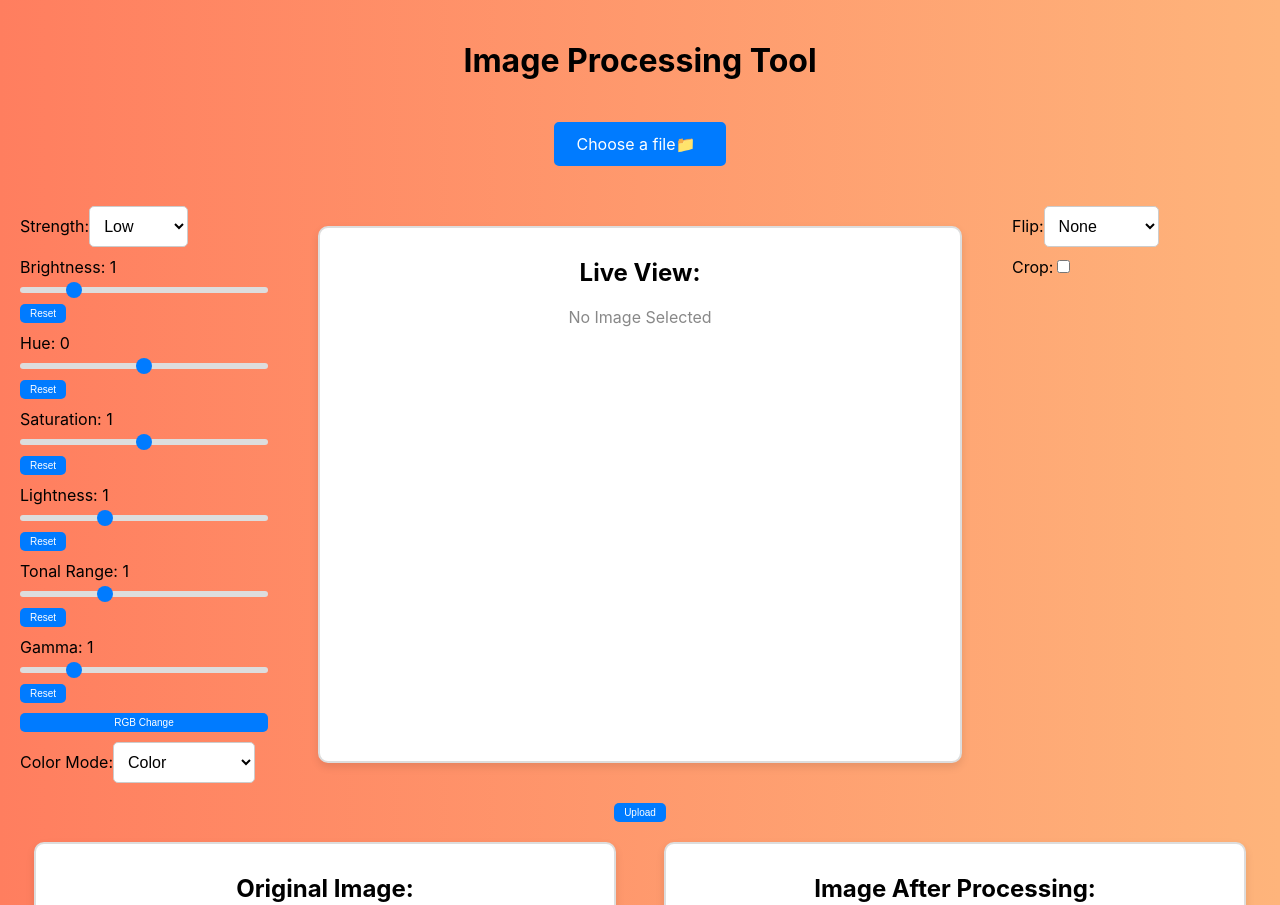
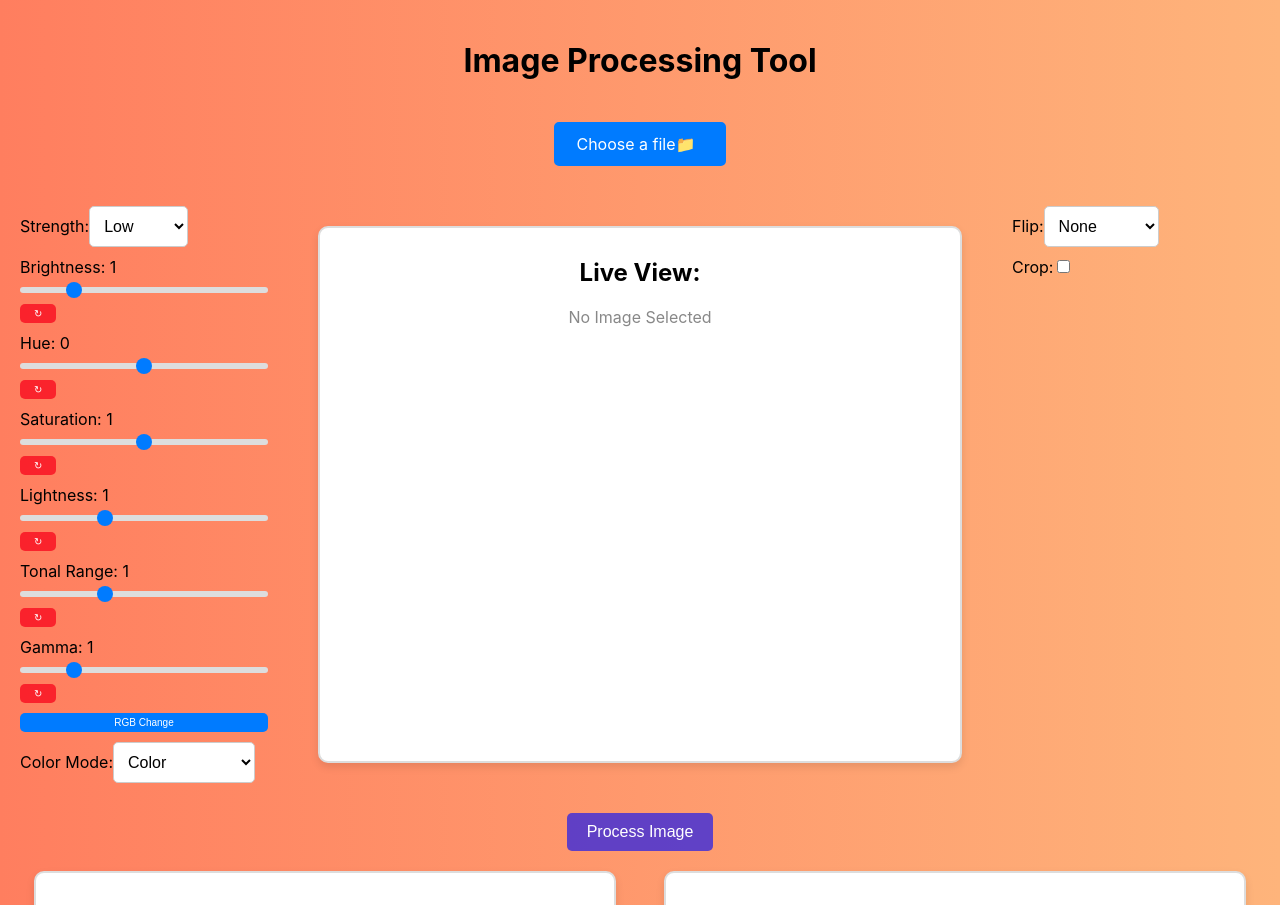
Before and after one commit to Shyboy443/Image-Processing-Site, a React (Create React App) app in the folder Frontend/image-processing-tool/: page / in a window 1280 px wide. Shown: the top 905 px of the page. Built offline with nearby package versions, Linux system fonts and the light colour scheme.

Commit message:
Added download button for the proccesed image

```diff
--- a/Frontend/image-processing-tool/src/ImageUploader.js
+++ b/Frontend/image-processing-tool/src/ImageUploader.js
@@ -218,7 +218,7 @@ function ImageUploader() {
               value={brightness}
               onChange={(e) => setBrightness(e.target.value)}
             />
-            <button onClick={resetBrightness}>Reset</button>
+            <button className="resetbtn" onClick={resetBrightness}></button>
           </div>
           <div>
             <label htmlFor="hue">Hue: {hue}</label>
@@ -231,7 +231,7 @@ function ImageUploader() {
               value={hue}
               onChange={(e) => setHue(e.target.value)}
             />
-            <button onClick={resetHue}>Reset</button>
+            <button className="resetbtn" onClick={resetHue}></button>
           </div>
           <div>
             <label htmlFor="saturation">Saturation: {saturation}</label>
@@ -244,7 +244,7 @@ function ImageUploader() {
               value={saturation}
               onChange={(e) => setSaturation(e.target.value)}
             />
-            <button onClick={resetSaturation}>Reset</button>
+            <button className="resetbtn" onClick={resetSaturation}></button>
           </div>
           <div>
             <label htmlFor="lightness">Lightness: {lightness}</label>
@@ -257,7 +257,7 @@ function ImageUploader() {
               value={lightness}
               onChange={(e) => setLightness(e.target.value)}
             />
-            <button onClick={resetLightness}>Reset</button>
+            <button className="resetbtn" onClick={resetLightness}></button>
           </div>
 
           <div>
@@ -271,7 +271,7 @@ function ImageUploader() {
               value={tonalRange}
               onChange={(e) => setTonalRange(e.target.value)}
             />
-            <button onClick={resetTonalRange}>Reset</button>
+            <button className="resetbtn" onClick={resetTonalRange}></button>
           </div>
           <div>
             <label htmlFor="gamma">Gamma: {gamma}</label>
@@ -284,7 +284,7 @@ function ImageUploader() {
               value={gamma}
               onChange={(e) => setGamma(e.target.value)}
             />
-            <button onClick={resetGamma}>Reset</button>
+            <button className="resetbtn" onClick={resetGamma}></button>
           </div>
           <button onClick={() => setShowRgbModal(true)}>RGB Change</button>
           {/* Modal for RGB Sliders */}
@@ -307,7 +307,7 @@ function ImageUploader() {
                     value={red}
                     onChange={(e) => setRed(e.target.value)}
                   />
-                  <button onClick={resetRed}>Reset</button>
+                  <button className="resetbtn" onClick={resetRed}></button>
                 </div>
                 <div>
                   <label htmlFor="green">Green: {green}</label>
@@ -320,7 +320,7 @@ function ImageUploader() {
                     value={green}
                     onChange={(e) => setGreen(e.target.value)}
                   />
-                  <button onClick={resetGreen}>Reset</button>
+                  <button className="resetbtn" onClick={resetGreen}></button>
                 </div>
                 <div>
                   <label htmlFor="blue">Blue: {blue}</label>
@@ -333,7 +333,7 @@ function ImageUploader() {
                     value={blue}
                     onChange={(e) => setBlue(e.target.value)}
                   />
-                  <button onClick={resetBlue}>Reset</button>
+                  <button className="resetbtn" onClick={resetBlue}></button>
                 </div>
                 <button onClick={() => setShowRgbModal(false)}>Close</button>
               </div>
@@ -410,7 +410,9 @@ function ImageUploader() {
         </div>
       </div>
 
-      <button onClick={handleUpload}>Upload</button>
+      <button className="buttonUpload" onClick={handleUpload}>
+        Process Image
+      </button>
       {message && <p>{message}</p>}
 
       <div className="image-container">
@@ -426,7 +428,12 @@ function ImageUploader() {
         <div className="image-section">
           <h2>Image After Processing:</h2>
           {processedImage ? (
-            <img src={processedImage} alt="Processed" className="image" />
+            <>
+              <img src={processedImage} alt="Processed" className="image" />
+              <a href={processedImage} download="processed-image.png">
+                <button className="download-button">Download Image</button>
+              </a>
+            </>
           ) : (
             <div className="placeholder">No Image Processed</div>
           )}
--- a/Frontend/image-processing-tool/src/index.css
+++ b/Frontend/image-processing-tool/src/index.css
@@ -132,6 +132,34 @@ button {
   font-size: 10px; /* Reduced font size */
   cursor: pointer;
   transition: background-color 0.3s, transform 0.2s;
+}
+.resetbtn{
+  background-color: #f80019ba;
+  color: #fff;
+  border: none;
+  padding: 4px 10px; /* Reduced padding */
+  border-radius: 5px;
+  font-size: 10px; /* Reduced font size */
+  cursor: pointer;
+  transition: background-color 0.3s, transform 0.2s;
+}
+.resetbtn::after {
+  content: "↻"; /* Optional: add an icon before the text */
+  margin-right: 4px;
+  margin-left: 4px;
+}
+.buttonUpload{
+  background-color: #2d24e2c1;
+  color: #fff;
+  border: none;
+  padding: 10px 20px;
+  border-radius: 5px;
+  font-size: 16px;
+  cursor: pointer;
+  text-decoration: none;
+  display: inline-block;
+  transition: background-color 0.3s, transform 0.2s;
+  margin-top: 10px;
 }
 
 button:hover {
@@ -293,3 +321,25 @@ button:active {
   padding: 3px 2px; /* Adjusted padding */
   font-size: 12px; /* Smaller font size */
 }
+/* New CSS for download button */
+.download-button {
+  background-color: #28a745; /* Green color for download button */
+  color: #fff;
+  border: none;
+  padding: 10px 20px;
+  border-radius: 5px;
+  font-size: 16px;
+  cursor: pointer;
+  text-decoration: none; /* Remove underline from link */
+  display: inline-block;
+  transition: background-color 0.3s, transform 0.2s;
+  margin-top: 10px; /* Space between image and button */
+}
+
+.download-button:hover {
+  background-color: #218838; /* Darker green on hover */
+}
+
+.download-button:active {
+  transform: scale(0.98); /* Slightly shrink on click */
+}
```
